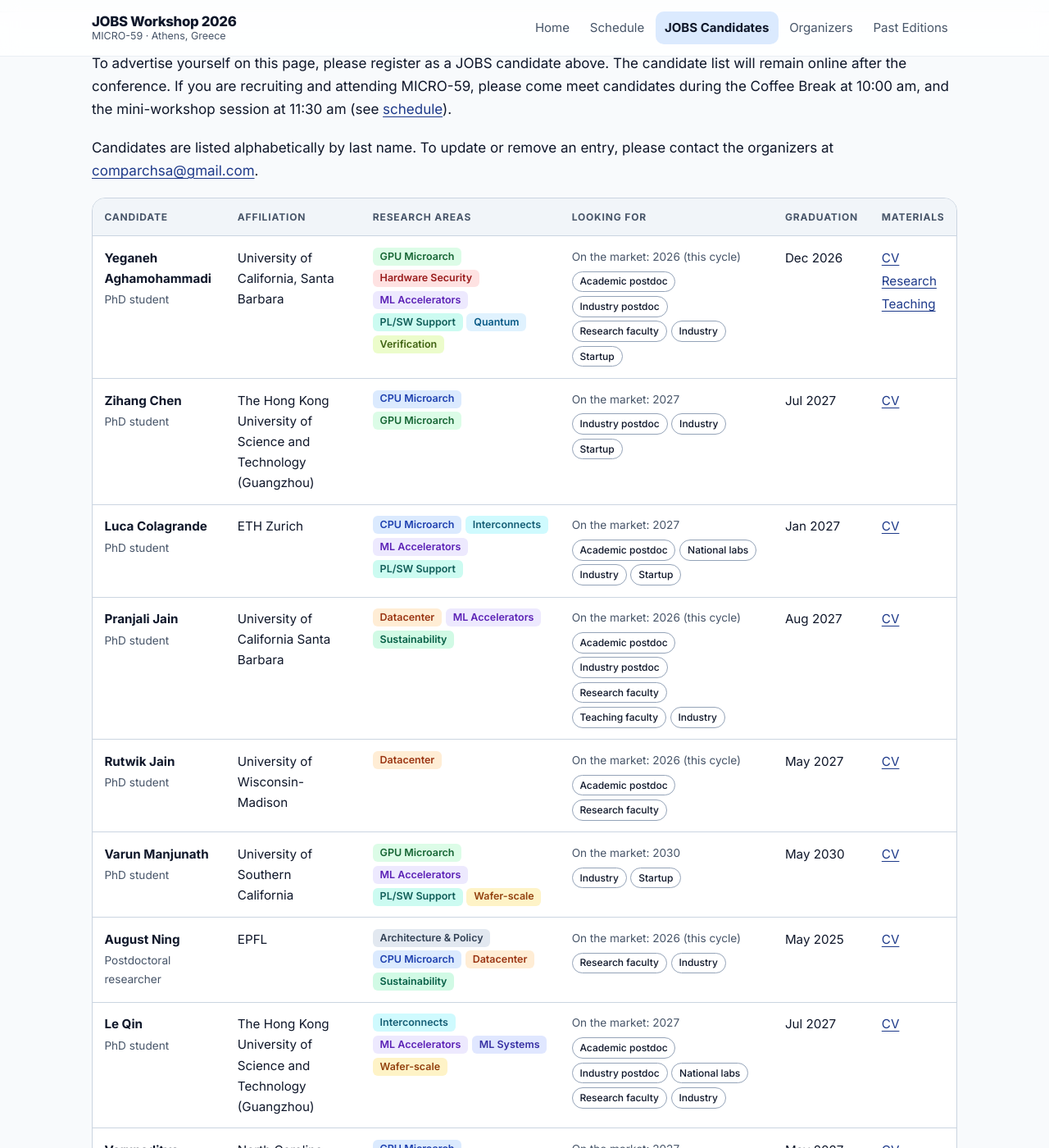
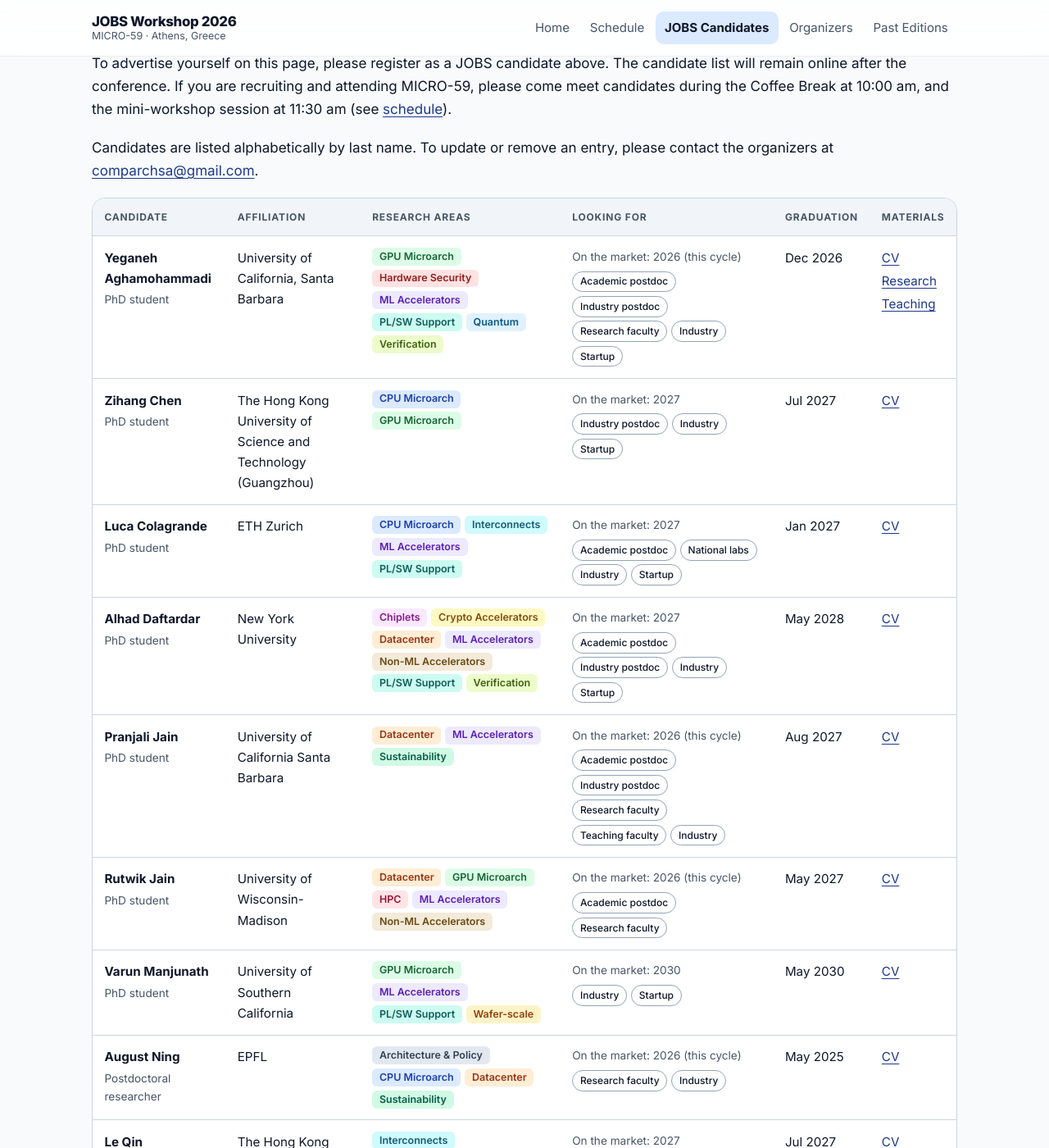
Before and after one commit to comparchsa/jobs-workshop.github.io, a Jekyll site: the page built from candidates.md, in a window 1280 px wide and 1400 px high, scrolled down 283 px. Shown: the whole window at 82% size. Built offline with Jekyll 4.4.1, drawn with Linux system fonts in a browser that asks for light colours.

Commit message:
Candidates: add Alhad Daftardar, update Rutwik Jain's research areas
Regenerated from the latest registration export under the same consent rules
(CV only unless the candidate chose all material; opt-outs omitted). Adds
colours for the new HPC, Crypto Accelerators and Chiplets areas.

Co-Authored-By: Claude Sonnet 5.5 <noreply@anthropic.com>

```diff
--- a/_data/candidates.yml
+++ b/_data/candidates.yml
@@ -76,6 +76,26 @@
   grad: "Jan 2027"
   cv: "https://drive.google.com/open?id=1sVK7unnOtiJjb33iRS4iojngW4PJVxJg"
 
+- name: "Alhad Daftardar"
+  role: "PhD student"
+  affiliation: "New York University"
+  areas:
+    - "Chiplets"
+    - "Crypto Accelerators"
+    - "Datacenter"
+    - "ML Accelerators"
+    - "Non-ML Accelerators"
+    - "PL/SW Support"
+    - "Verification"
+  seeking:
+    - "Academic postdoc"
+    - "Industry postdoc"
+    - "Industry"
+    - "Startup"
+  market: "2027"
+  grad: "May 2028"
+  cv: "https://drive.google.com/open?id=1Z1yryZaVovlBu28UpEruNktvizuKl508"
+
 - name: "Pranjali Jain"
   role: "PhD student"
   affiliation: "University of California Santa Barbara"
@@ -98,6 +118,10 @@
   affiliation: "University of Wisconsin-Madison"
   areas:
     - "Datacenter"
+    - "GPU Microarch"
+    - "HPC"
+    - "ML Accelerators"
+    - "Non-ML Accelerators"
   seeking:
     - "Academic postdoc"
     - "Research faculty"
--- a/assets/css/style.css
+++ b/assets/css/style.css
@@ -774,6 +774,9 @@ tbody tr:hover { background: var(--bg-soft); }
 .area--datacenter           { background: #ffedd5; color: #9a3412; }
 .area--sustainability       { background: #d1fae5; color: #065f46; }
 .area--memory-storage       { background: #fce7f3; color: #9d174d; }
+.area--hpc                  { background: #ffe4e6; color: #9f1239; }
+.area--crypto-accelerators  { background: #fef9c3; color: #854d0e; }
+.area--chiplets             { background: #fae8ff; color: #86198f; }
 
 .candidates .pill {
   font-size: .75rem;
```
